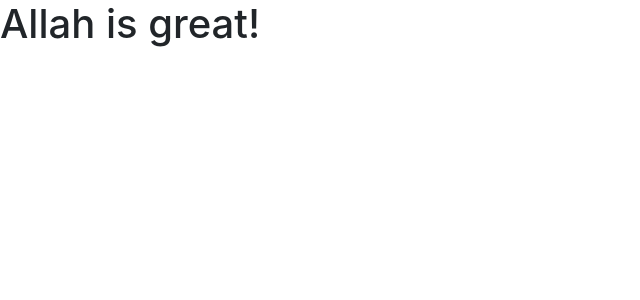
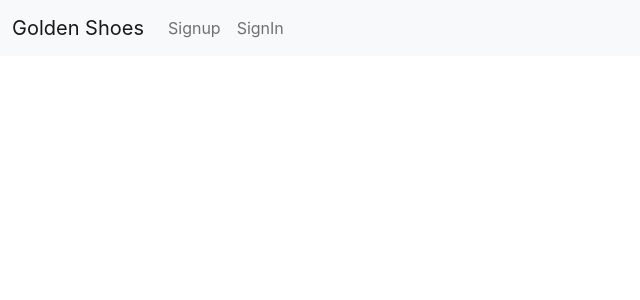
Before and after one commit to beenish-mha/Golden-Shoes, a React (Create React App) app in the folder client/: page / in a window 1280 px wide. Shown: the top 300 px of the page, without its empty margins (0-640 px from the left). Built offline with nearby package versions, Linux system fonts and the light colour scheme.

Commit message:
get nav bar from boot strap and customise it

```diff
--- a/client/package.json
+++ b/client/package.json
@@ -6,6 +6,7 @@
     "@testing-library/jest-dom": "^5.11.9",
     "@testing-library/react": "^11.2.3",
     "@testing-library/user-event": "^12.6.0",
+    "express": "^4.17.1",
     "react": "^17.0.1",
     "react-dom": "^17.0.1",
     "react-router-dom": "^5.2.0",
@@ -18,6 +19,7 @@
     "test": "react-scripts test",
     "eject": "react-scripts eject"
   },
+  "proxy": "http://localhost:5000",
   "eslintConfig": {
     "extends": [
       "react-app",
@@ -35,5 +37,6 @@
       "last 1 firefox version",
       "last 1 safari version"
     ]
-  }
+  },
+  "devDependencies": {}
 }
--- a/client/public/index.html
+++ b/client/public/index.html
@@ -15,5 +15,9 @@
   </head>
   <body>
     <div id="root"></div>
+
+
+    <script src="https://cdn.jsdelivr.net/npm/bootstrap@5.0.0-beta1/dist/js/bootstrap.bundle.min.js"
+    integrity="sha384-ygbV9kiqUc6oa4msXn9868pTtWMgiQaeYH7/t7LECLbyPA2x65Kgf80OJFdroafW" crossorigin="anonymous"></script>
   </body>
 </html>
--- a/client/src/Components/App.js
+++ b/client/src/Components/App.js
@@ -1,9 +1,12 @@
-
-import './App.css';
+import React from "react";
+import {BrowserRouter} from "react-router-dom";
+import Header from "./Header";
 
 function App() {
   return (
-    <div><h1>Allah is great!</h1></div>
+    <BrowserRouter>
+    <Header/>
+    </BrowserRouter>
   );
 }
 
--- /dev/null
+++ b/client/src/Components/Header.js
@@ -0,0 +1,44 @@
+import React from "react";
+import {Link} from "react-router-dom";
+import "./App.css";
+
+const Header = () =>{
+
+    const showNavigation = () => (
+        <nav className="navbar navbar-expand-lg navbar-light bg-light">
+        <div className="container-fluid">
+            <Link to="#" className="navbar-brand" >
+                Golden Shoes
+            </Link>
+            <button className="navbar-toggler" type="button" data-bs-toggle="collapse" data-bs-target="#navbarTogglerDemo02" aria-controls="navbarTogglerDemo02" aria-expanded="false" aria-label="Toggle navigation">
+            <span className="navbar-toggler-icon"></span>
+            </button>
+            <div className="collapse navbar-collapse" id="navbarTogglerDemo02">
+            <ul className="navbar-nav navRightLinks me-auto mb-2 mb-lg-0">
+                <li className="nav-item">
+                    <Link to="#" className="nav-link" aria-current="page" >
+                    Signup
+                    </Link >
+                </li>
+                <li className="nav-item">
+                    <Link to="#" className="nav-link" >
+                    SignIn
+                    </Link>
+                </li>
+            </ul>
+            </div>
+        </div>
+        </nav>
+    );
+
+    return (
+        <header className="header">
+
+            {showNavigation()}
+        </header>
+    )
+
+
+};
+
+export default Header;
```
Also changed, not shown: 1 other file (tests, documents, lock files or other folders).
